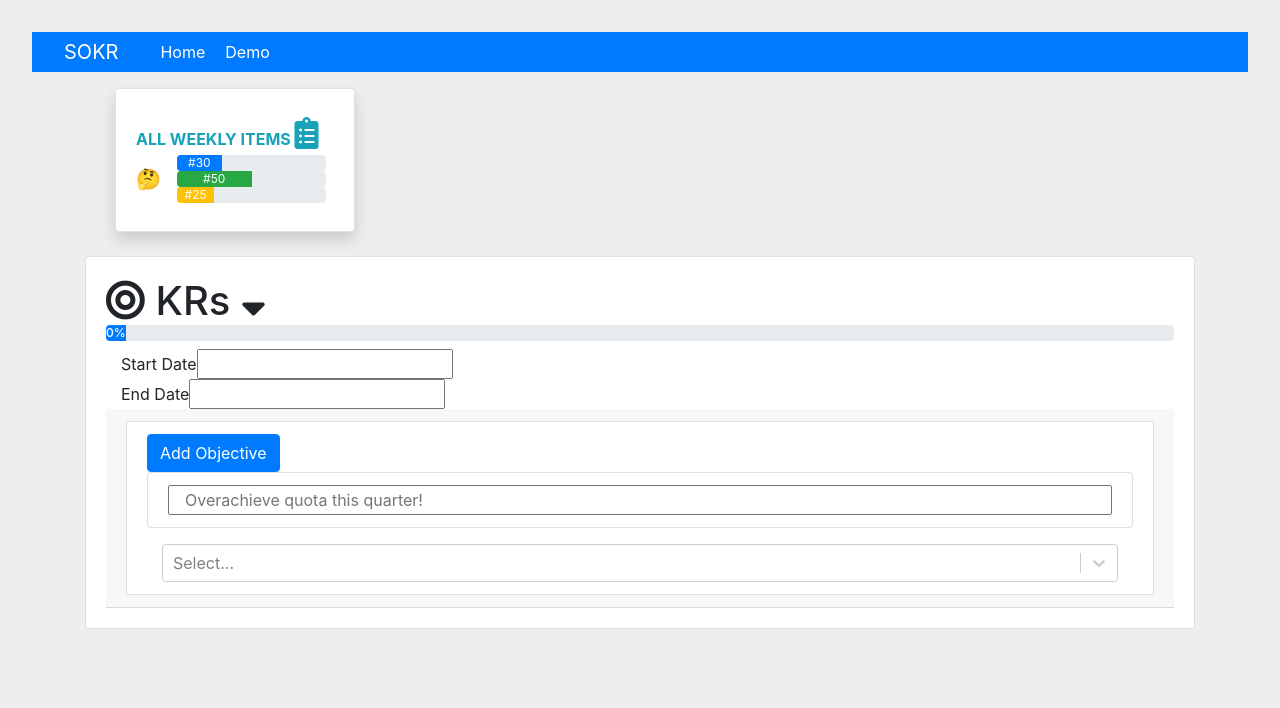
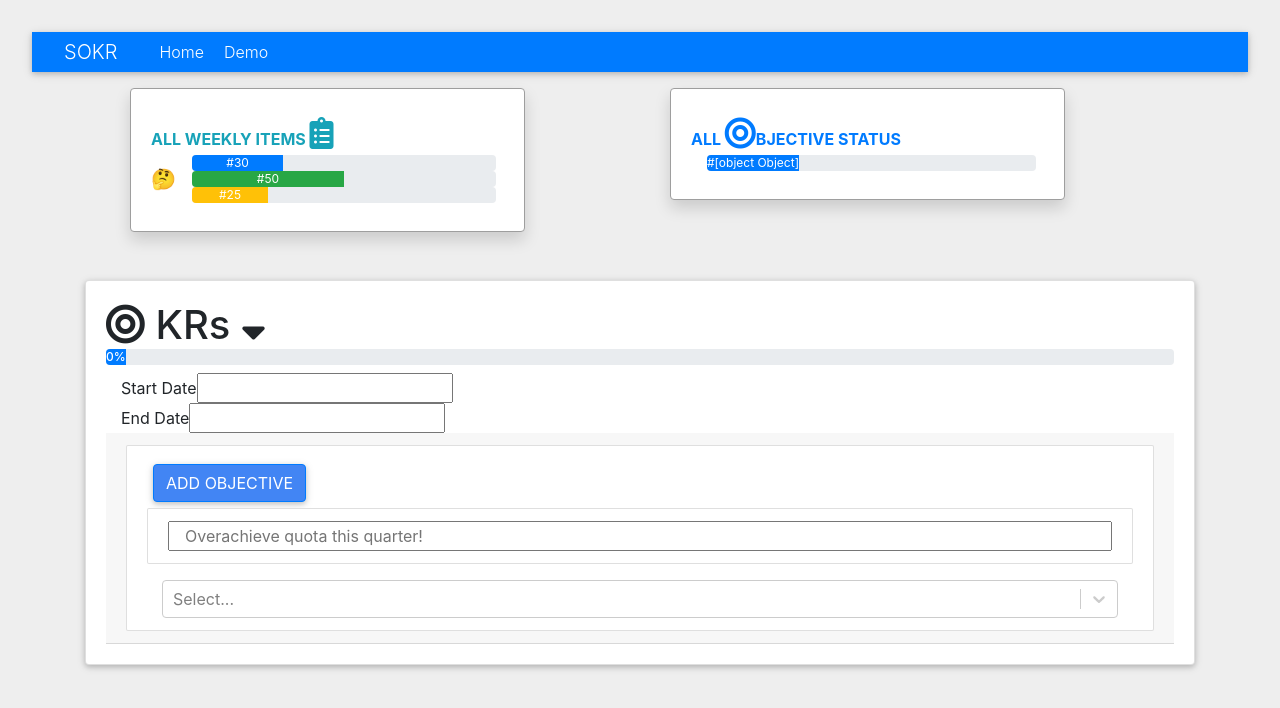
Before and after one commit to alexsjcho/smart-okr-react-redux-app, a React (Create React App) app: page /demo in a window 1280 px wide. Shown: the top 708 px of the page. Built offline with nearby package versions, Linux system fonts and the light colour scheme.

Commit message:
Added allObjective progressbar

```diff
--- a/package.json
+++ b/package.json
@@ -5,6 +5,7 @@
   "dependencies": {
     "bootstrap": "^4.3.1",
     "classnames": "^2.2.6",
+    "mdbreact": "^4.12.0",
     "moment": "^2.24.0",
     "react": "^16.8.6",
     "react-bootstrap": "^1.0.0-beta.6",
--- /dev/null
+++ b/src/components/dashboard/AllObjectiveProgressBar.js
@@ -0,0 +1,42 @@
+import React, { Fragment } from "react";
+import ProgressBar from "react-bootstrap/ProgressBar";
+
+const AllObjectiveProgressBar = allObjective => {
+  return (
+    <Fragment>
+      <div className="col-xl-10 col-md-12 mb-5">
+        <div className="card border-left-info shadow h-100 py-2">
+          <div className="card-body">
+            <div className="row no-gutters align-items-center">
+              <div className="col mr-2">
+                <div className="text-xs font-weight-bold text-primary text-uppercase mb-1">
+                  All <i className="fas fa-bullseye fa-2x text-gray-300" />
+                  bjective Status
+                </div>
+                <div className="row no-gutters align-items-center">
+                  <div className="col-auto">
+                    <div
+                      className="h5 mb-0 mr-3 "
+                      style={{ fontWeight: "bold-text-gray-800" }}
+                    />
+                  </div>{" "}
+                  {}
+                  <div className="col">
+                    <ProgressBar
+                      variant="primary"
+                      now={allObjective}
+                      key={3}
+                      label={`#${allObjective}`}
+                    />
+                  </div>
+                </div>
+              </div>
+            </div>
+          </div>
+        </div>
+      </div>
+    </Fragment>
+  );
+};
+
+export default AllObjectiveProgressBar;
--- a/src/components/dashboard/Dashboard.js
+++ b/src/components/dashboard/Dashboard.js
@@ -1,8 +1,26 @@
-import React, { Component } from "react";
+import React from "react";
+
+import Container from "react-bootstrap/Container";
+import Row from "react-bootstrap/Row";
+import Col from "react-bootstrap/Col";
+
 import WeeklyItemsProgressBar from "./WeeklyItemsProgressBar";
+import AllObjectiveProgressBar from "./AllObjectiveProgressBar";
 
-export default class Dashboard extends Component {
-  render() {
-    return <WeeklyItemsProgressBar />;
-  }
-}
+const Dashboard = () => {
+  return (
+    <Container>
+      <Row>
+        <Col>
+          <WeeklyItemsProgressBar />
+        </Col>
+
+        <Col>
+          <AllObjectiveProgressBar />
+        </Col>
+      </Row>
+    </Container>
+  );
+};
+
+export default Dashboard;
--- a/src/components/dashboard/WeeklyItemsProgressBar.js
+++ b/src/components/dashboard/WeeklyItemsProgressBar.js
@@ -30,7 +30,7 @@ class WeeklyItemsProgressBar extends Component {
 
     return (
       <Fragment>
-        <div className="col-xl-3 col-md-6 mb-4">
+        <div className="col-xl-10 col-md-12 mb-5">
           <div className="card border-left-info shadow h-100 py-2">
             <div className="card-body">
               <div className="row no-gutters align-items-center">
@@ -70,7 +70,6 @@ class WeeklyItemsProgressBar extends Component {
                     </div>
                   </div>
                 </div>
-                <div className="col-auto" />
               </div>
             </div>
           </div>
```
Also changed, not shown: src/middleware/index.js (+8 -5 lines), 1 other file (tests, documents, lock files or other folders).
